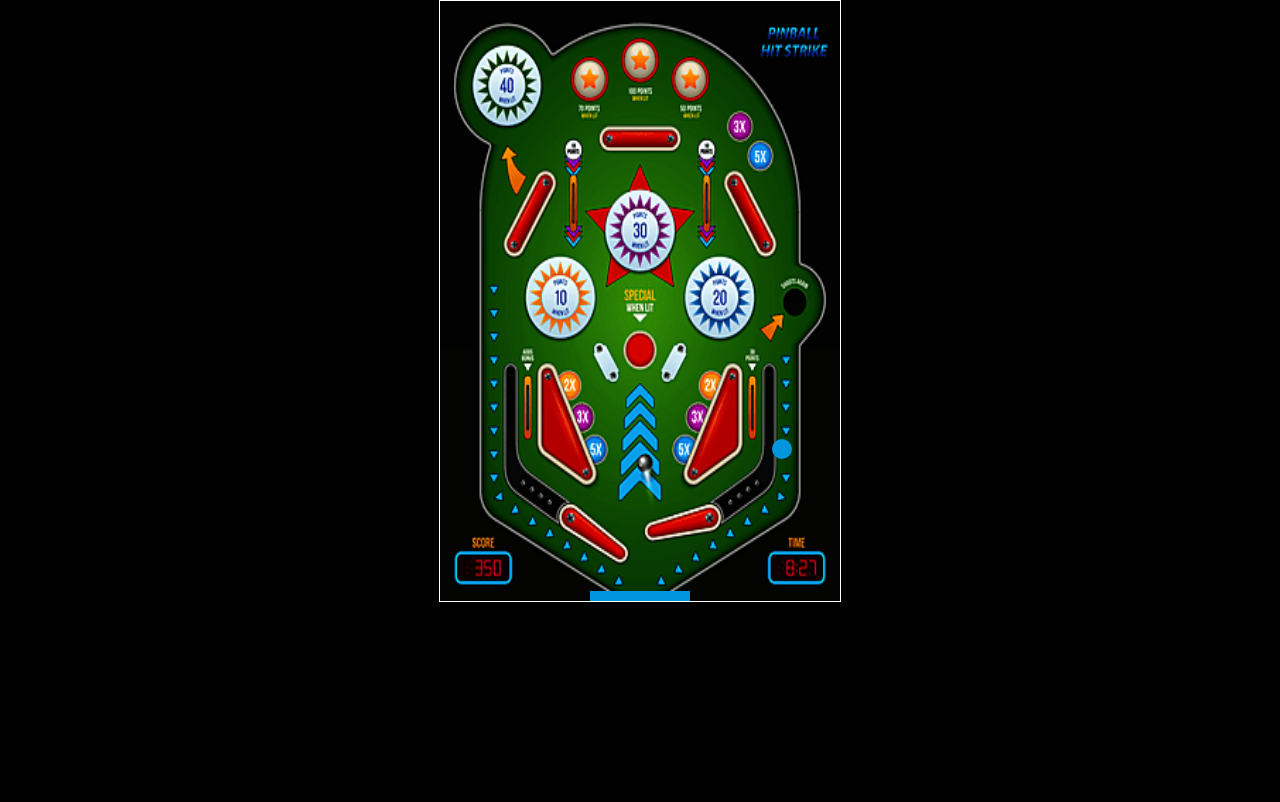
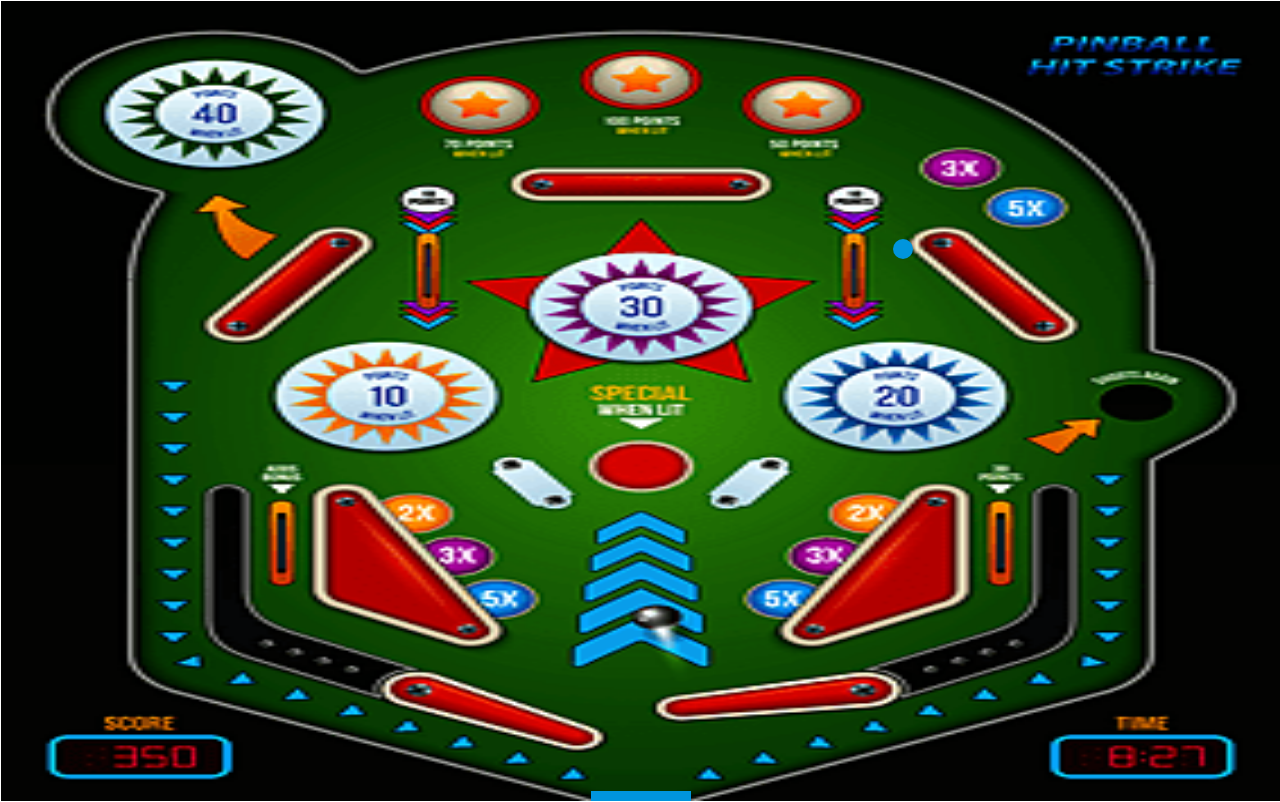
Before and after one commit to liulian8888-lua/pinball, a plain HTML site: page index.html in a window 1280 px wide. Drawn offline with Linux system fonts and the light colour scheme.

Commit message:
Update index.html

```diff
--- a/index.html
+++ b/index.html
@@ -18,10 +18,18 @@
     </style>
 </head>
 <body>
-    <canvas id="pinballCanvas" width="400" height="600"></canvas>
+    <canvas id="pinballCanvas"></canvas>
     <script>
         const canvas = document.getElementById('pinballCanvas');
         const ctx = canvas.getContext('2d');
+
+        function resizeCanvas() {
+            canvas.width = window.innerWidth;
+            canvas.height = window.innerHeight;
+        }
+
+        window.addEventListener('resize', resizeCanvas);
+        resizeCanvas();
 
         const ballRadius = 10;
         const speedIncreaseFactor = 1.1; // Factor by which the speed increases
@@ -41,6 +49,13 @@
             const mouseX = event.clientX - canvas.offsetLeft;
             if (mouseX > 0 && mouseX < canvas.width) {
                 paddleX = mouseX - paddleWidth / 2;
+            }
+        });
+
+        document.addEventListener('touchmove', (event) => {
+            const touchX = event.touches[0].clientX - canvas.offsetLeft;
+            if (touchX > 0 && touchX < canvas.width) {
+                paddleX = touchX - paddleWidth / 2;
             }
         });
 
```
